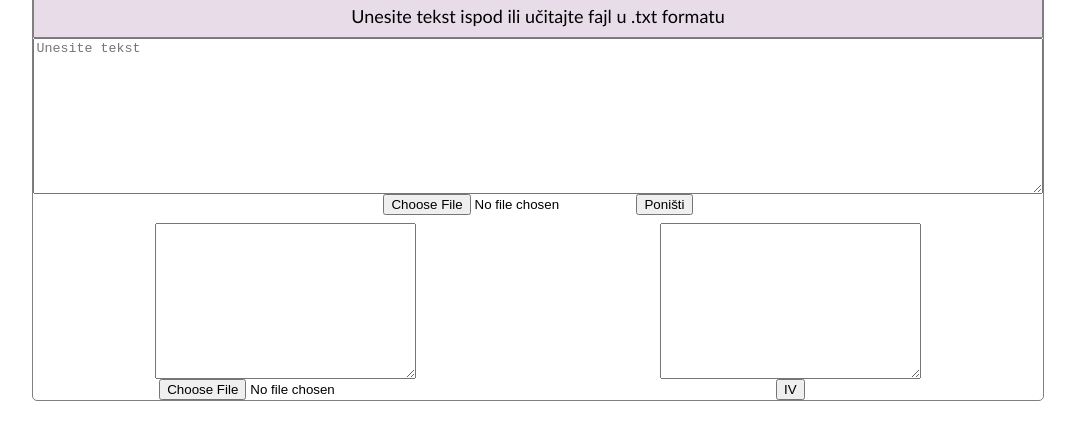
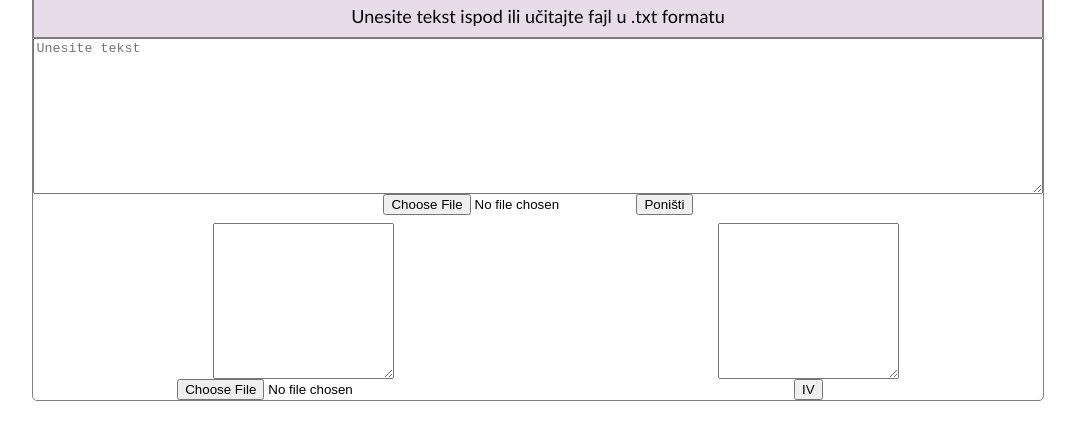
Before and after one commit to gegeeem/AES-GCM-enc-dec, a plain HTML site: page index.html in a window 1280 px wide. Shown: the part 107-546 px from the top of the page, without its empty margins (102-1177 px from the left). Drawn offline with Linux system fonts and the light colour scheme.

Commit message:
cols=max-30

```diff
--- a/index.html
+++ b/index.html
@@ -46,12 +46,12 @@
           <textarea
             name="secretKeyTxt"
             id="secretKeyTxt"
-            cols="30"
+            cols="max-30"
             rows="10"></textarea>
           <input type="file" class="" onclick="readFile(this)" />
         </div>
         <div class="iv">
-          <textarea name="ivTxt" id="ivTxt" cols="30" rows="10"></textarea>
+          <textarea name="ivTxt" id="ivTxt" cols="max-30" rows="10"></textarea>
           <button class="" onclick="readFile(this)">IV</button>
         </div>
       </div>
--- a/style.css
+++ b/style.css
@@ -43,6 +43,7 @@ form {
 .keyAndIV {
   padding-top: 8px;
   display: flex;
+  flex-wrap: wrap;
   justify-content: space-around;
 }
 .secretKey,
```
